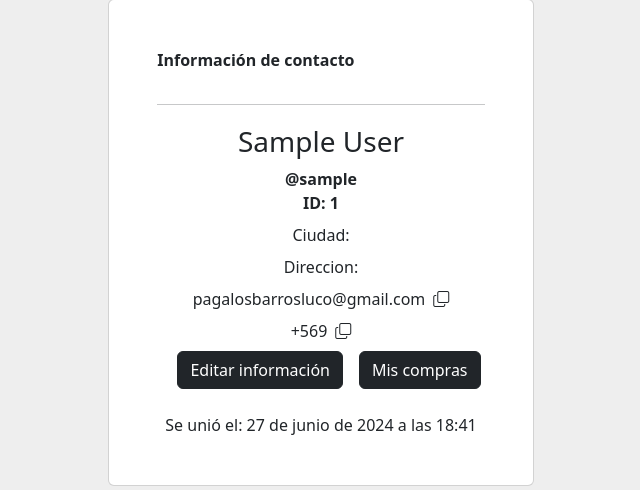
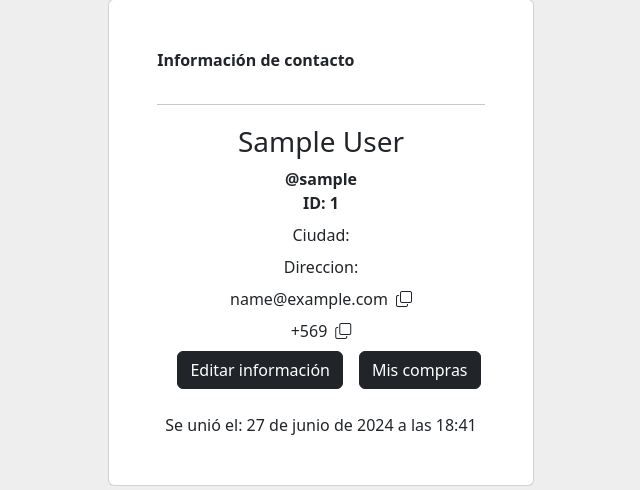
Before and after one commit to GwynbleiddOfR/gamestoreproject, a Django app: page /userProfile/ in a window 1280 px wide. Shown: the part 187-677 px from the top of the page, without its empty margins (319-959 px from the left). Run offline with Django 5.2, Linux system fonts and the light colour scheme; the visitor is signed in with stand-in values (Sample User, id 1); data comes from the database, SQL or seed files in the repository; some libraries are stand-ins or nearby versions; some web fonts are replaced.

Commit message:
span email corregido

```diff
--- a/gamewebstore/templates/gamewebstore/userProfile.html
+++ b/gamewebstore/templates/gamewebstore/userProfile.html
@@ -20,7 +20,7 @@
                     <span class="direccion" id="mail">Direccion: {{perfil.direccion}}</span>
                 </div>
                 <div class="d-flex flex-row justify-content-center align-items-center gap-2 mt-2">
-                    <span class="email" id="mail">pagalosbarrosluco@gmail.com</span>
+                    <span class="email" id="mail">{{user.email}}</span>
                     <span
                         id="iconoCopiar" title="Copiar" onclick="copiarEmail()"><i class="bi bi-copy"></i>
                     </span>
```
